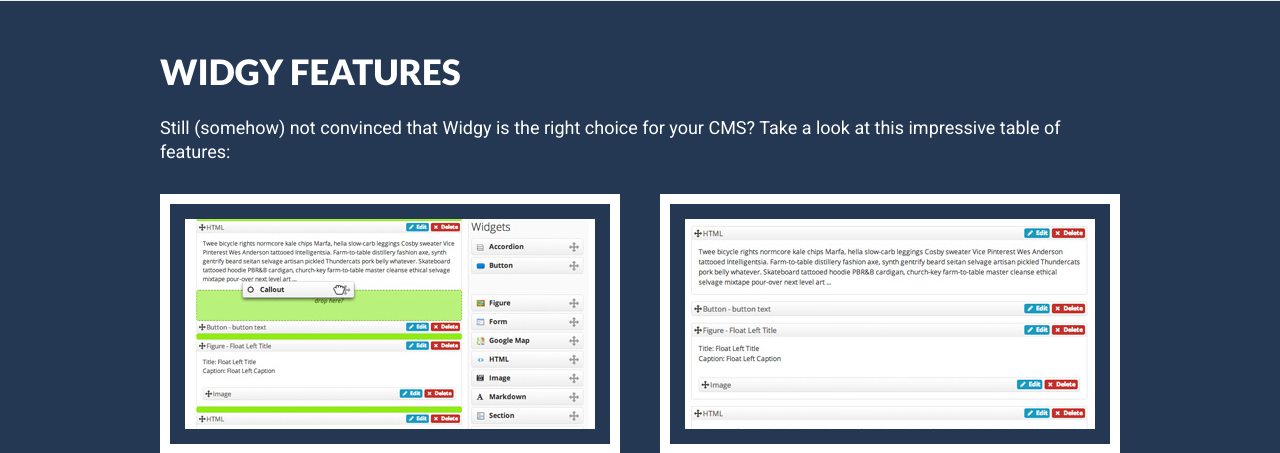
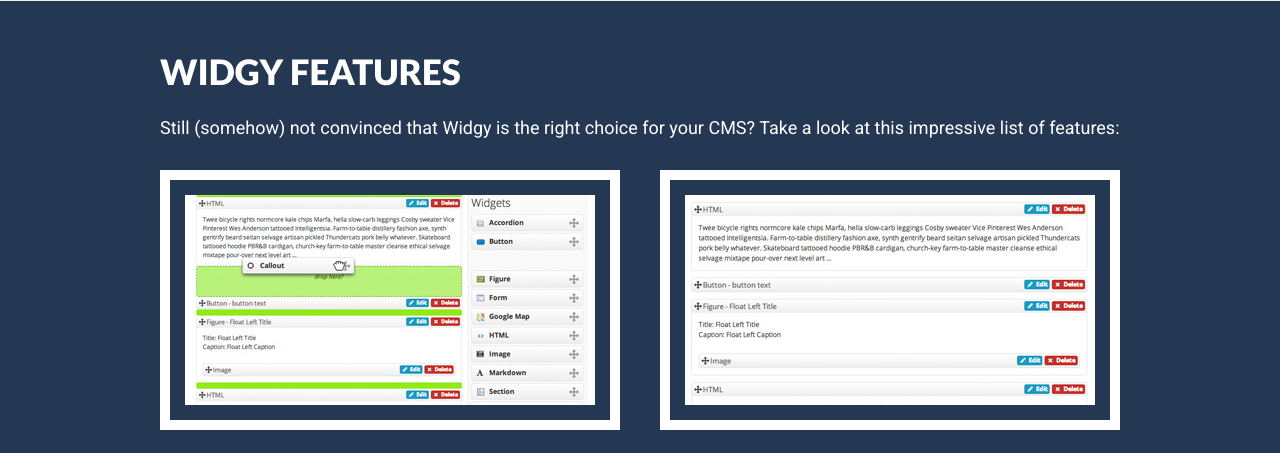
Before and after one commit to fusionbox/wid.gy, a Django app: template marketing/templates/marketing_home.html in a window 1280 px wide. Shown: the part 1354-1807 px from the top of the page. Run offline with Django 3.2, Linux system fonts and the light colour scheme; the template is opened without the code that fills it, so the values that code supplies are empty; style sheets or scripts are compiled from the project's sources; parts of the project's set-up code (start-up, migrations or seed data) failed here and were passed over; some libraries are stand-ins or nearby versions.

Commit message:
remove table reference

```diff
--- a/marketing/templates/marketing_home.html
+++ b/marketing/templates/marketing_home.html
@@ -151,7 +151,7 @@
   <section class="features" id="features">
     <div class="inner">
       <h1><a name="features"></a>Widgy Features</h1>
-      <p>Still (somehow) not convinced that Widgy is the right choice for your CMS? Take a look at this impressive table of features:</h4>
+      <p>Still (somehow) not convinced that Widgy is the right choice for your CMS? Take a look at this impressive list of features:</h4>
 
       <div class="screenshots">
       <div class="screenshot">
```
